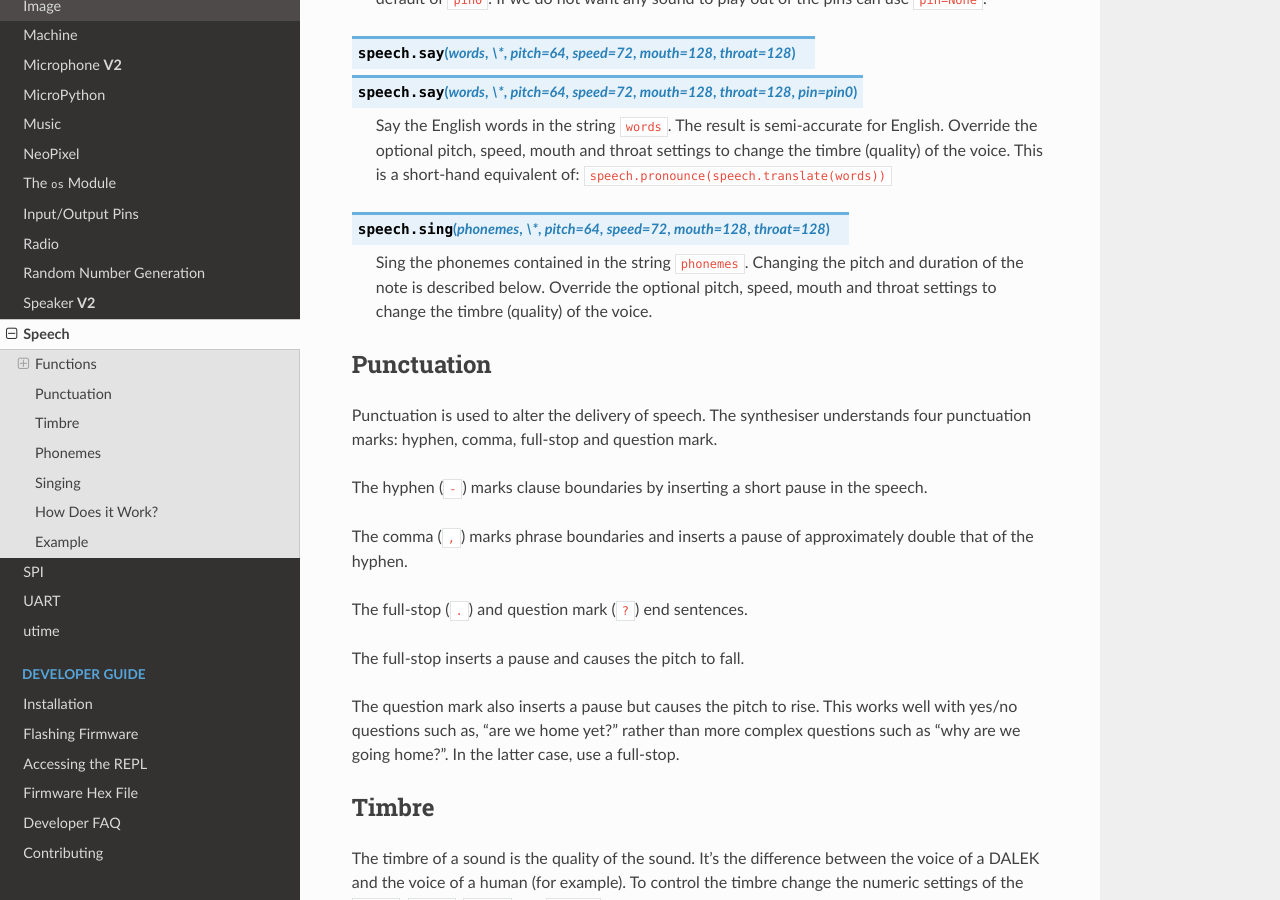
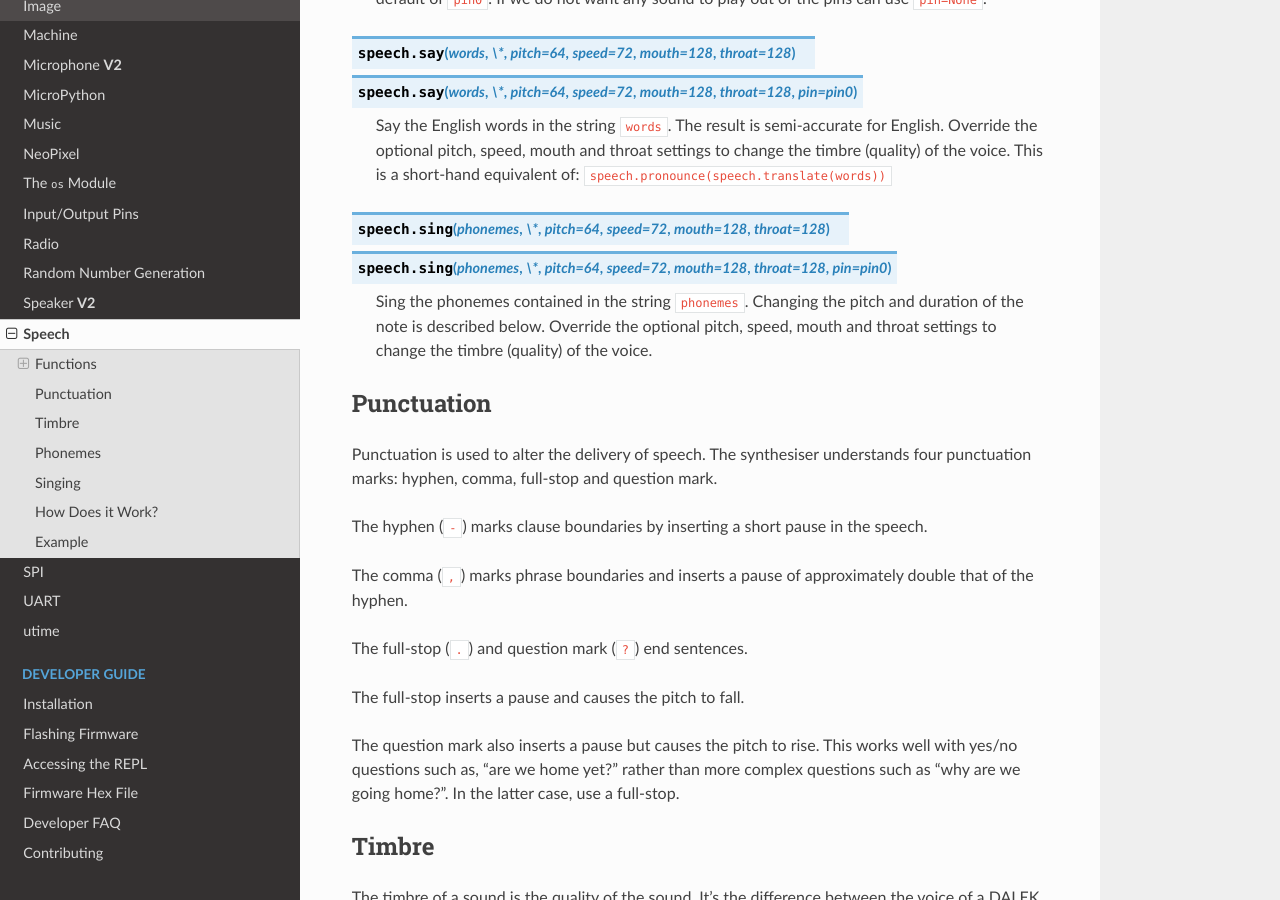
Before and after one commit to bbcmicrobit/micropython, a Sphinx documentation site: the page built from docs/speech.rst, in a window 1280 px wide and 900 px high, scrolled down 1636 px. Built offline with Sphinx 7.4.7 and the Read the Docs theme 2.0.0, drawn with Linux system fonts in a browser that asks for light colours.

Commit message:
Update docs/speech.rst

```diff
--- a/docs/speech.rst
+++ b/docs/speech.rst
@@ -66,6 +66,7 @@
     equivalent of: ``speech.pronounce(speech.translate(words))``
 
 .. py:function:: sing(phonemes, \*, pitch=64, speed=72, mouth=128, throat=128)
+                 sing(phonemes, \*, pitch=64, speed=72, mouth=128, throat=128, pin=pin0)
 
     Sing the phonemes contained in the string ``phonemes``. Changing the pitch
     and duration of the note is described below. Override the optional pitch,
```
